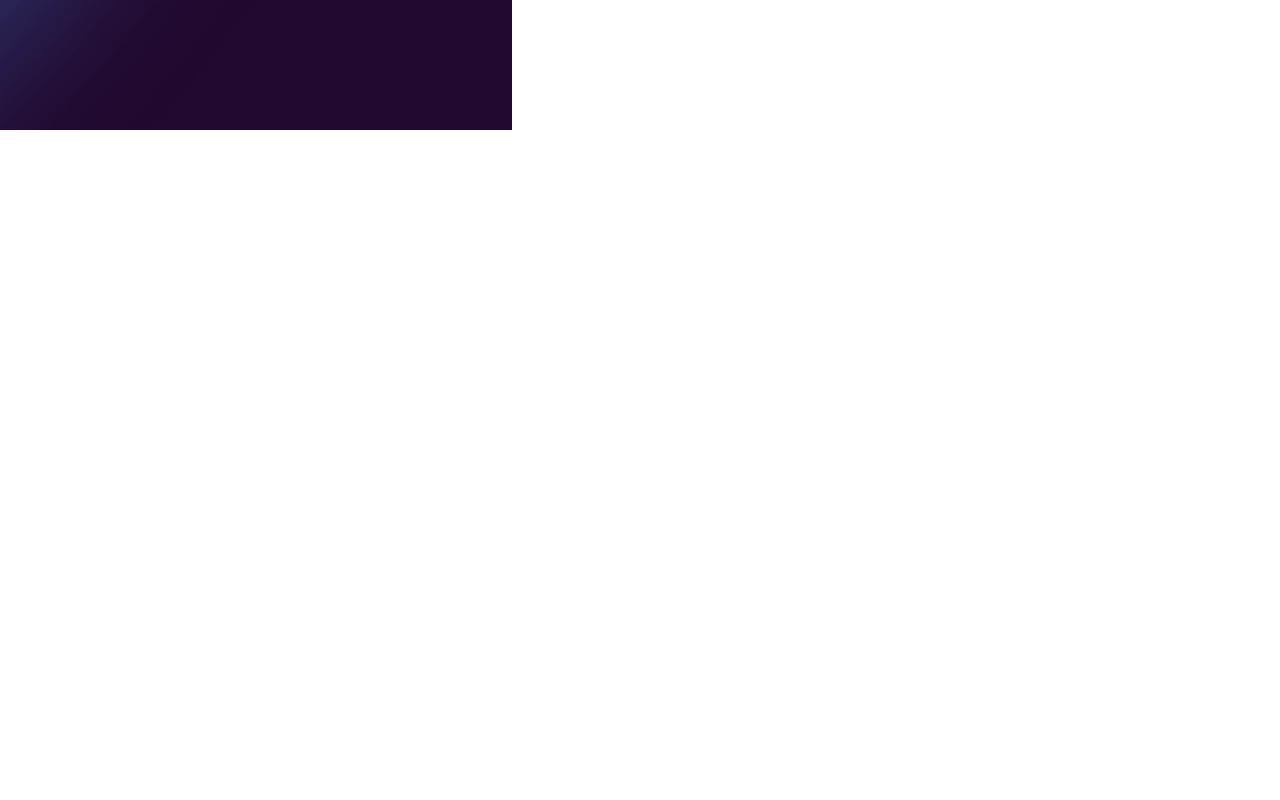
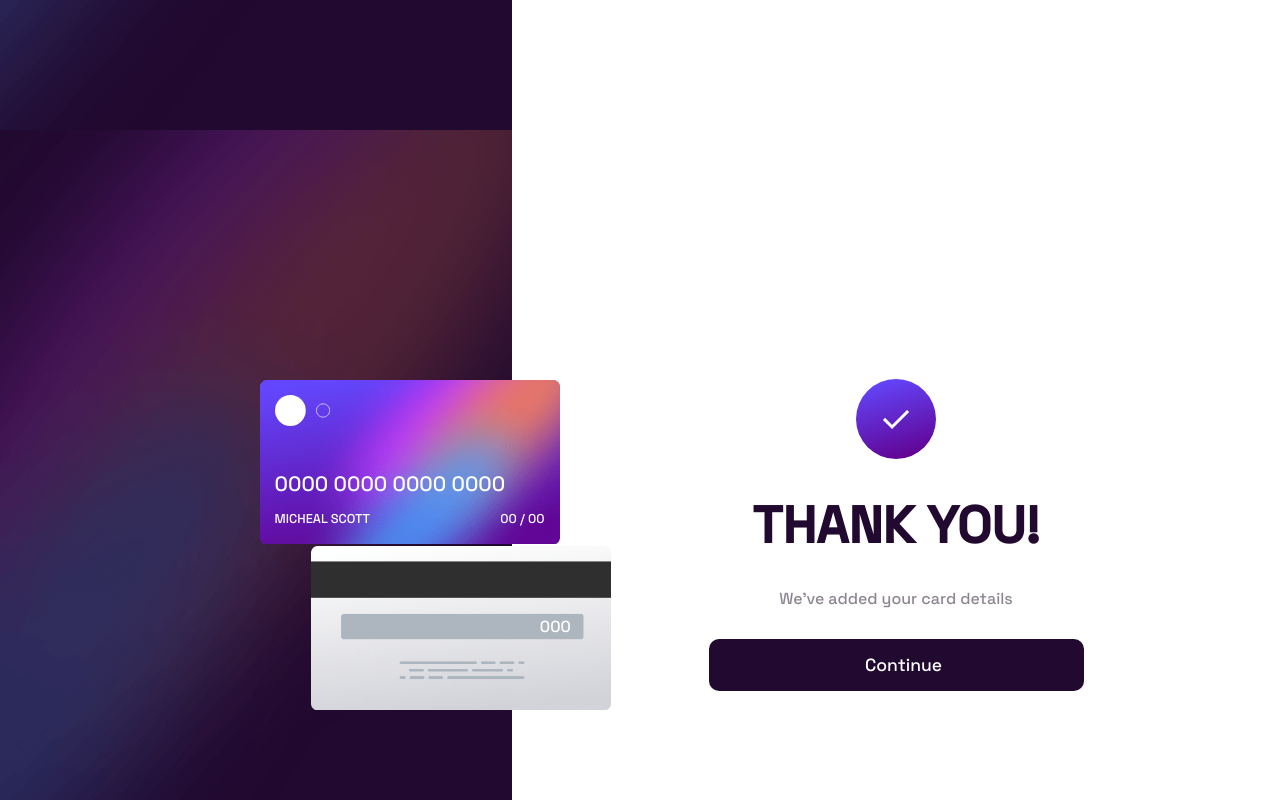
Before and after one commit to emilipothese/interactive-card-vite, a Vue app: page / in a window 1280 px wide. Shown: the part 700-1500 px from the top of the page. Before the commit the page ends 830 px from the top, so only its background shows below. Built offline with nearby package versions, Linux system fonts and the light colour scheme.

Commit message:
Confirmation vue OK

```diff
--- a/src/App.vue
+++ b/src/App.vue
@@ -1,9 +1,11 @@
 <script setup>
 import FormCard from './components/FormCard.vue'
+import ConfirmationCard from './components/ConfirmationCard.vue'
 </script>
 
 <template>
   <FormCard />
+  <ConfirmationCard />
 </template>
 
 <style>
--- /dev/null
+++ b/src/components/ConfirmationCard.vue
@@ -0,0 +1,75 @@
+<template>
+<div class="grid">
+  <header>
+    <section class="card__front">
+      <img class="card__front__logo" src="../assets/card-logo.svg" alt="">
+      <p v-if="newCard.number" class="card__front__number">{{ newCard.number }}</p>
+      <p v-else class="card__front__number">{{ card.number }}</p>
+      <div class="card__front__infos">
+        <p v-if="newCard.name">{{ newCard.name }}</p>
+        <p v-else>{{ card.name }}</p>
+        <p>
+          <span v-if="newCard.endMonth">{{ newCard.endMonth }}</span>
+          <span v-else>{{ card.endMonth }}</span> /
+          <span v-if="newCard.endYear">{{ newCard.endYear }}</span>
+          <span v-else>{{ card.endYear }}</span>
+        </p>
+      </div>
+    </section>
+
+    <section class="card__back">
+      <p v-if="newCard.backNumber" class="card__back__number">{{ newCard.backNumber }}</p>
+      <p v-else class="card__back__number">{{ card.backNumber }}</p>
+    </section>
+  </header>
+
+  <main>
+    <div>
+      <img src="../assets/icon-complete.svg" alt="">
+      <h1>Thank you!</h1>
+      <p>We've added your card details</p>
+    </div>
+
+    <div class="form__input">
+      <input type="submit" value="Continue" class="form__input--button">
+    </div>
+  </main>
+ </div>
+</template>
+
+<script>
+export default {
+  data() {
+    return {
+      card: {
+        number: '0000 0000 0000 0000',
+        name: 'Micheal Scott',
+        endMonth: '00',
+        endYear: '00',
+        backNumber: '000'
+      },
+      newCard: {
+        number: '',
+        name: '',
+        endMonth: '',
+        endYear: '',
+        backNumber: ''
+      }
+    };
+  },
+};
+</script>
+
+<style scope>
+main {
+  text-align: center;
+}
+
+h1 {
+  text-transform: uppercase;
+}
+
+main p {
+  color: hsl(279, 6%, 55%)
+}
+</style>
```
